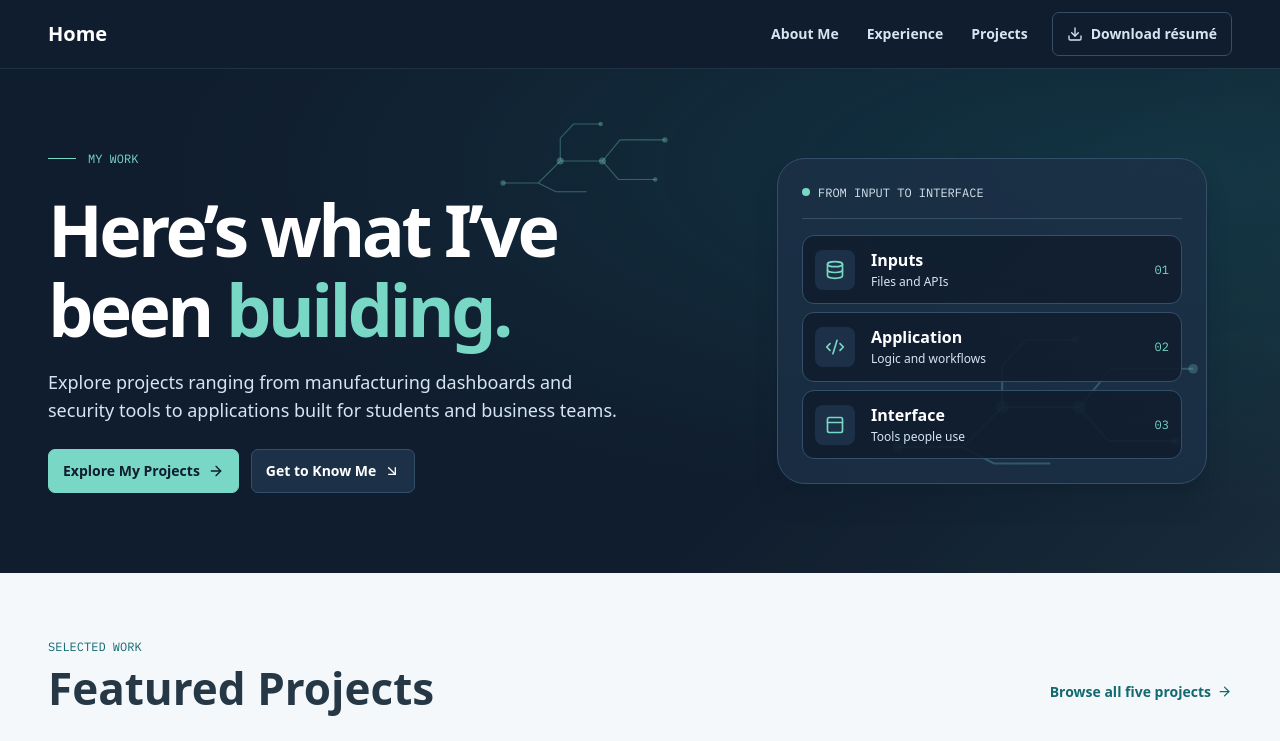
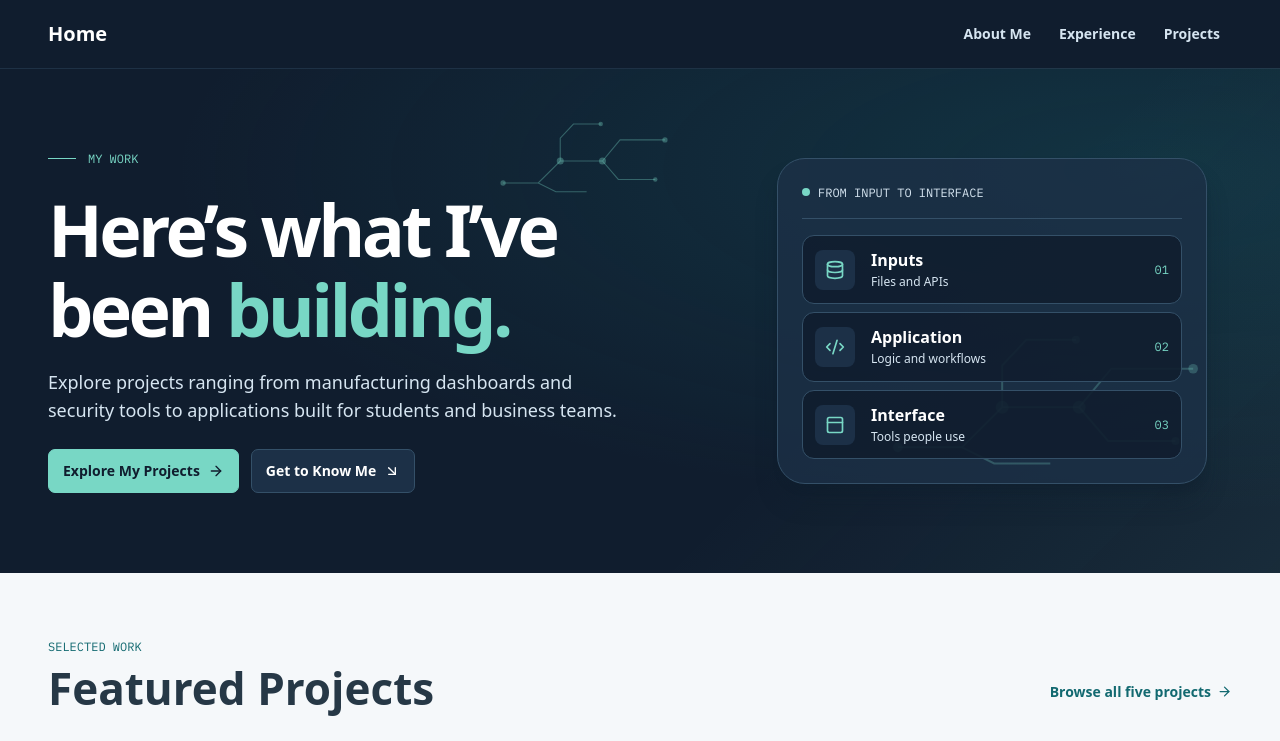
Before and after one commit to ArjunNyein/arjun-portfolio, a Next.js app: page / in a window 1280 px wide. Shown: the top 741 px of the page. Built offline with nearby package versions, Linux system fonts and the light colour scheme.

Commit message:
Remove résumé download from site navigation

```diff
--- a/components/site-header.tsx
+++ b/components/site-header.tsx
@@ -4,7 +4,6 @@ import Link from "next/link";
 import { usePathname } from "next/navigation";
 import { Menu, X } from "lucide-react";
 import { useRef, useState } from "react";
-import { ResumeLink } from "@/components/site";
 
 const routes = [
   { href: "/about", label: "About Me" },
@@ -52,7 +51,6 @@ export function SiteHeader() {
         <Link href="/" aria-current={dark ? "page" : undefined} onClick={() => { setOpen(false); if (pathname === "/") window.scrollTo(0, 0); }} className="font-display text-xl font-bold">Home</Link>
         <nav aria-label="Main navigation" className="hidden items-center gap-1 md:flex">
           {links}
-          <div className="ml-2"><ResumeLink variant={dark ? "dark" : "outline"} /></div>
         </nav>
         <button
           ref={toggle}
@@ -74,7 +72,6 @@ export function SiteHeader() {
       >
         <div className="grid gap-1">
           {links}
-          <div className="mt-1"><ResumeLink variant={dark ? "dark" : "outline"} /></div>
         </div>
       </nav>
     </header>
```
